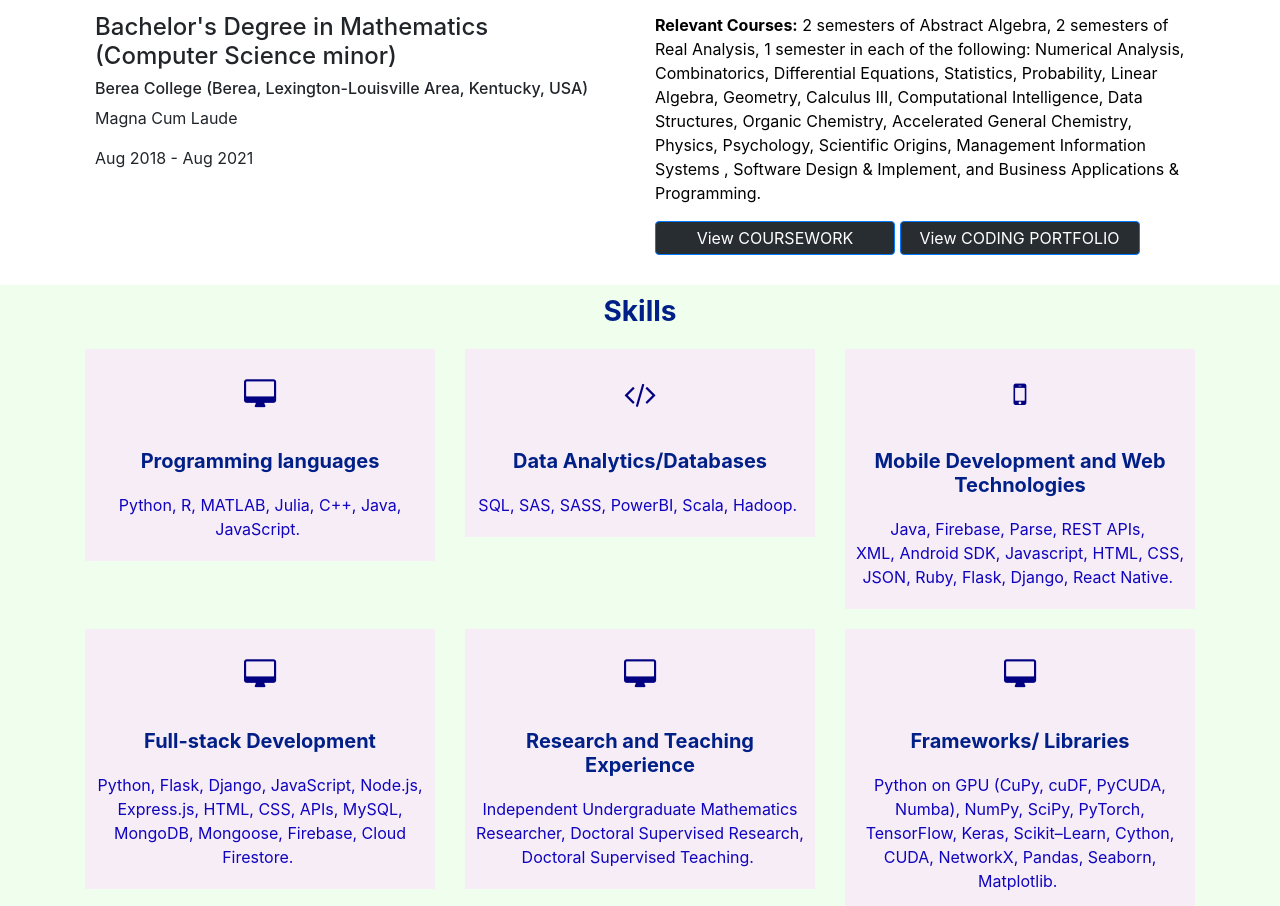
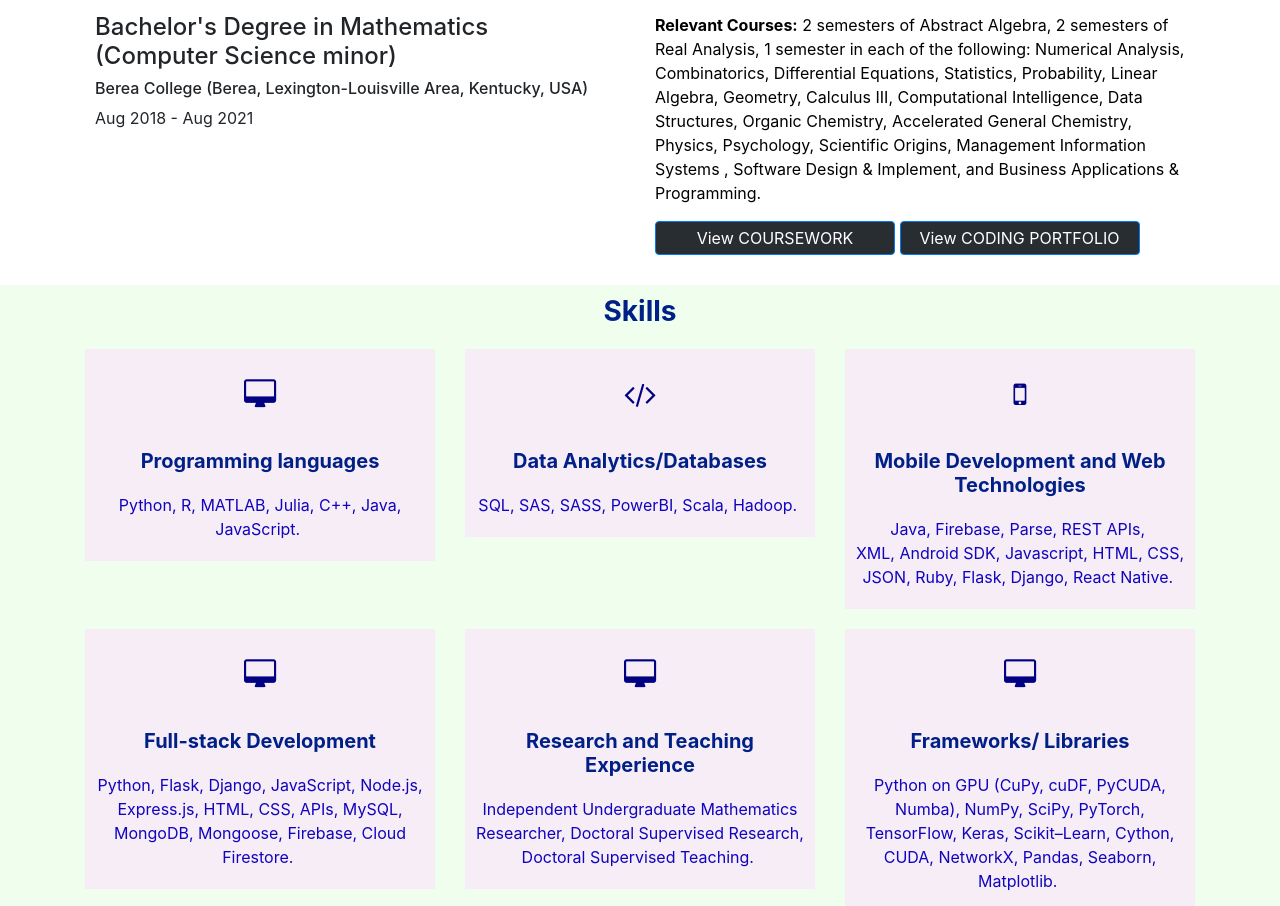
Before and after one commit to thmolena/molena, a plain HTML site: page index.html in a window 1280 px wide. Shown: the part 5089-5995 px from the top of the page. Drawn offline with nearby package versions, Linux system fonts and the light colour scheme; files whose address does not match are found by name.

Commit message:
Update index.html

```diff
--- a/index.html
+++ b/index.html
@@ -605,7 +605,7 @@
                 <div class="col">
                    <h4 style="max-width: 500px;">Bachelor's Degree in Mathematics (Computer Science minor)</h4>
 			<h6>Berea College (Berea, Lexington-Louisville Area, Kentucky, USA)</h6>
-			<p>Magna Cum Laude</p>
+<!-- 			<p>Magna Cum Laude</p> -->
                     <p>Aug 2018 - Aug 2021</p>
 
                 </div>
```
